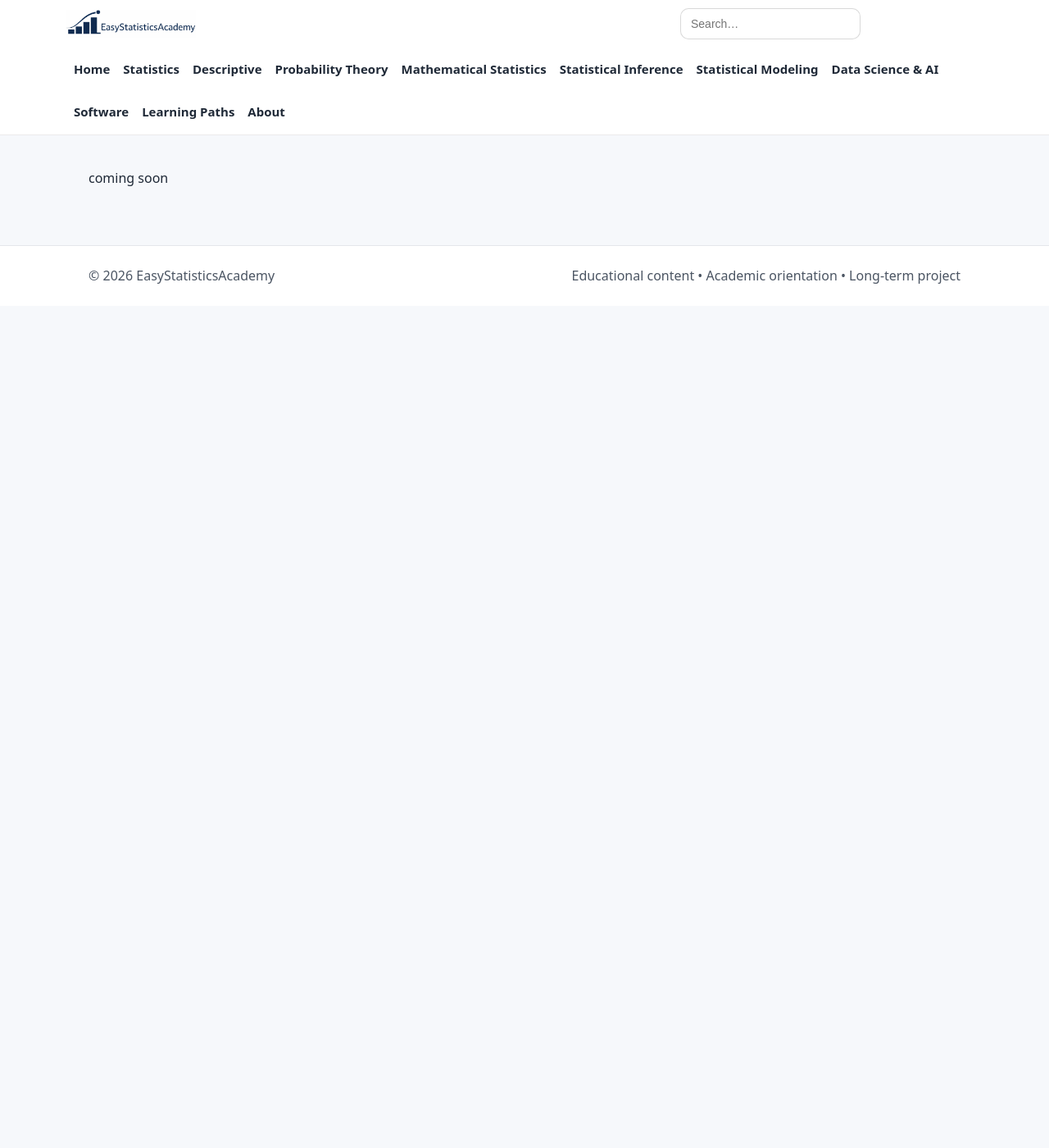
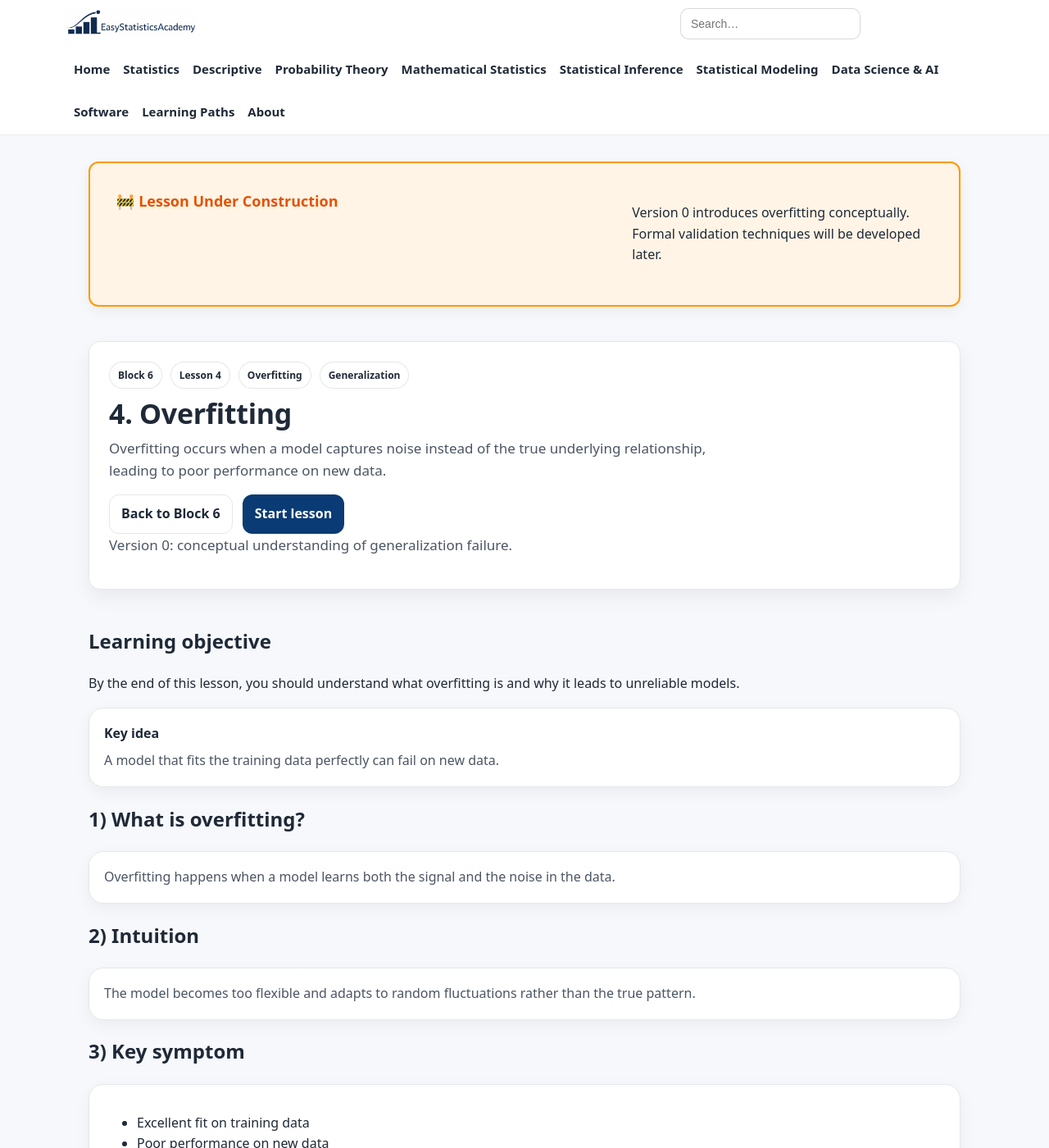
Before and after one commit to ammar-homaida-statistics/easystatisticsacademy, a Jekyll site: the page built from modeling/model-fit-comparison/overfitting/index.md, in a window 1280 px wide and 1400 px high. Shown: the whole window at 82% size. Built offline with Jekyll 4.4.1, drawn with Linux system fonts in a browser that asks for light colours; our own code applies the rules of GitHub Pages for plain Markdown files; some of the changed text lies outside the part shown.

Commit message:
Add lesson content

```diff
--- a/modeling/model-fit-comparison/overfitting/index.md
+++ b/modeling/model-fit-comparison/overfitting/index.md
@@ -1 +1,180 @@
-coming soon
+---
+layout: default
+title: 4. Overfitting
+permalink: /modeling/model-fit-comparison/overfitting/
+sidebar: false
+---
+
+<!-- UNDER CONSTRUCTION -->
+<section class="section section-slim">
+  <div class="callout" style="background:#fff4e5; border:2px solid #ff9800; padding:2rem; border-radius:12px;">
+    <h2 style="color:#e65100;">🚧 Lesson Under Construction</h2>
+    <p>
+      Version 0 introduces overfitting conceptually.
+      Formal validation techniques will be developed later.
+    </p>
+  </div>
+</section>
+
+<!-- ✅ Update last visited lesson -->
+<script>
+(function () {
+  localStorage.setItem("esa_continue_modeling_model_fit_lesson_v0", JSON.stringify({
+    url: "/modeling/model-fit-comparison/overfitting/",
+    label: "Lesson 4 — Overfitting",
+    ts: Date.now()
+  }));
+})();
+</script>
+
+<!-- HERO -->
+<section class="hero hero-section">
+  <div class="hero-card">
+
+    <div class="badge-row">
+      <span class="badge">Block 6</span>
+      <span class="badge">Lesson 4</span>
+      <span class="badge">Overfitting</span>
+      <span class="badge">Generalization</span>
+    </div>
+
+    <h1>4. Overfitting</h1>
+
+    <p class="lead">
+      Overfitting occurs when a model captures noise instead of the true underlying relationship,
+      leading to poor performance on new data.
+    </p>
+
+    <div class="hero-actions">
+      <a class="btn btn-outline" href="/modeling/model-fit-comparison/">Back to Block 6</a>
+      <a class="btn" href="#lesson">Start lesson</a>
+    </div>
+
+    <p class="muted-mini">
+      Version 0: conceptual understanding of generalization failure.
+    </p>
+
+  </div>
+</section>
+
+<!-- LESSON -->
+<section class="section" id="lesson">
+
+  <h2>Learning objective</h2>
+  <p>
+    By the end of this lesson, you should understand what overfitting is
+    and why it leads to unreliable models.
+  </p>
+
+  <div class="card">
+    <h3>Key idea</h3>
+    <p>
+      A model that fits the training data perfectly can fail on new data.
+    </p>
+  </div>
+
+  <h2>1) What is overfitting?</h2>
+  <div class="card">
+    <p>
+      Overfitting happens when a model learns both the signal and the noise in the data.
+    </p>
+  </div>
+
+  <h2>2) Intuition</h2>
+  <div class="card">
+    <p>
+      The model becomes too flexible and adapts to random fluctuations
+      rather than the true pattern.
+    </p>
+  </div>
+
+  <h2>3) Key symptom</h2>
+  <div class="card">
+    <ul>
+      <li>Excellent fit on training data</li>
+      <li>Poor performance on new data</li>
+    </ul>
+  </div>
+
+  <h2>4) Why it happens</h2>
+  <div class="card">
+    <ul>
+      <li>Too many predictors</li>
+      <li>Overly complex model</li>
+      <li>Small dataset</li>
+    </ul>
+  </div>
+
+  <h2>5) Visual intuition</h2>
+  <div class="card">
+    <p>
+      An overfit model follows every data point,
+      resulting in a highly irregular curve.
+    </p>
+  </div>
+
+  <h2>6) Connection to R²</h2>
+  <div class="card">
+    <p>
+      Overfitted models often have very high R²,
+      but poor predictive performance.
+    </p>
+  </div>
+
+  <h2>7) Why it is dangerous</h2>
+  <div class="card">
+    <ul>
+      <li>Misleading conclusions</li>
+      <li>Poor predictions</li>
+      <li>False confidence in the model</li>
+    </ul>
+  </div>
+
+  <h2>8) Overfitting vs good fit</h2>
+  <div class="card">
+    <p>
+      Good models capture general patterns,
+      not individual data points.
+    </p>
+  </div>
+
+  <h2>9) Preventing overfitting</h2>
+  <div class="card">
+    <ul>
+      <li>Simplify the model</li>
+      <li>Use adjusted measures (adjusted R²)</li>
+      <li>Validate on new data</li>
+    </ul>
+  </div>
+
+  <h2>10) Why this matters</h2>
+  <div class="card">
+    <p>
+      The goal of modeling is not to fit existing data perfectly,
+      but to generalize to new data.
+    </p>
+  </div>
+
+  <div class="card">
+    <h3>Outcome of this lesson</h3>
+    <ul>
+      <li>Understand overfitting clearly</li>
+      <li>Recognize its symptoms</li>
+      <li>Distinguish fit vs generalization</li>
+      <li>Identify causes</li>
+      <li>Prepare for underfitting</li>
+    </ul>
+  </div>
+
+  <div class="card">
+    <h3>Next step</h3>
+    <p>
+      We now examine underfitting,
+      where the model is too simple to capture the true pattern.
+    </p>
+    <a class="btn" href="/modeling/model-fit-comparison/underfitting/">
+      Next lesson: Underfitting →
+    </a>
+  </div>
+
+</section>
```
